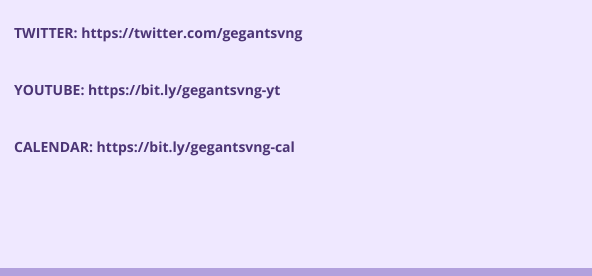
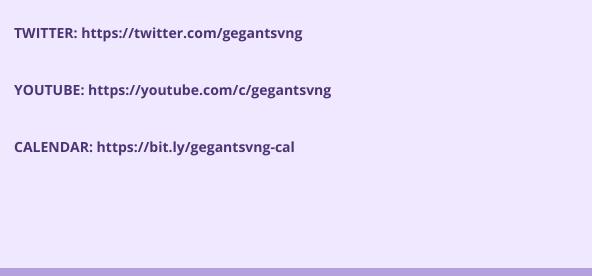
Before and after one commit to alfonsovng/gegantsvilanovailageltru.cat, a plain HTML site: page index.html in a window 1280 px wide. Shown: the part 2930-3206 px from the top of the page, 688-1280 px from the left. Drawn offline with nearby package versions, Linux system fonts and the light colour scheme.

Commit message:
Update youtube link

```diff
--- a/index.html
+++ b/index.html
@@ -219,7 +219,7 @@
               </div>
               <div>
                 <i class="bx bxl-youtube"></i>
-                <p><a href="https://youtube.com/channel/UCwl5Sc_xxhzaohIkVRbBIdQ">YOUTUBE: https://bit.ly/gegantsvng-yt</a></p>
+                <p><a href="https://youtube.com/c/gegantsvng">YOUTUBE: https://youtube.com/c/gegantsvng</a></p>
               </div>
               <div>
                 <i class="bx bx-calendar"></i>
@@ -243,7 +243,7 @@
             <a href="https://twitter.com/gegantsvng" class="social-link"><i class="bx bxl-twitter"></i></a>
             <a href="https://facebook.com/gegantsvng" class="social-link"><i class="bx bxl-facebook"></i></a>
             <a href="https://instagram.com/gegantsvng" class="social-link"><i class="bx bxl-instagram"></i></a>
-            <a href="https://youtube.com/channel/UCwl5Sc_xxhzaohIkVRbBIdQ" class="social-link"><i class="bx bxl-youtube"></i></a>
+            <a href="https://youtube.com/c/gegantsvng" class="social-link"><i class="bx bxl-youtube"></i></a>
           </div>
           <div class="col-lg-2 col-md-3 col-sm-6 supporters">
             <a href="https://www.vilanova.cat/"><img src="assets/img/logo_ajuntament.png" class="click-image" alt="Ajuntament de Vilanova i la Geltrú" height="40"/></a>
```
Also changed, not shown: gegantons.html (+1 -1 lines), gegants-de-la-geltru.html (+1 -1 lines), gegants-del-carnaval.html (+1 -1 lines), gegants-grossos.html (+1 -1 lines).
